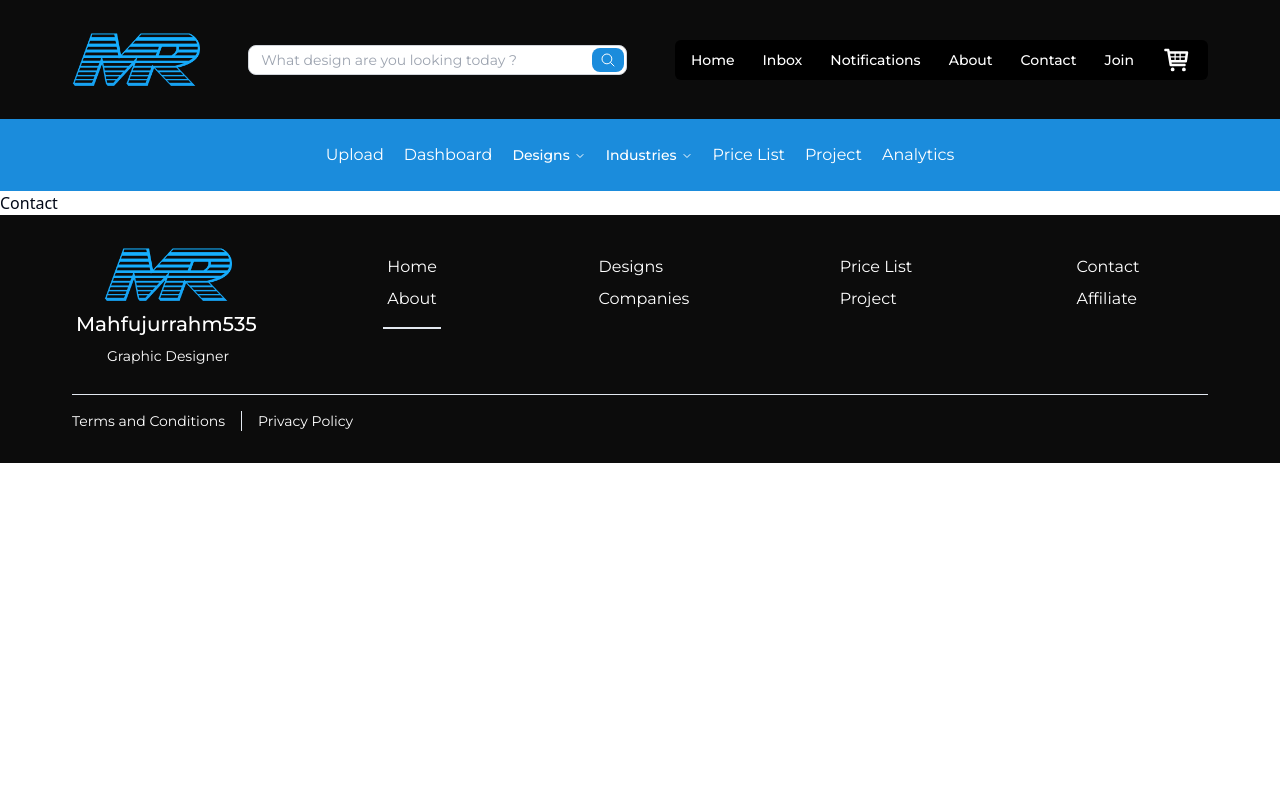
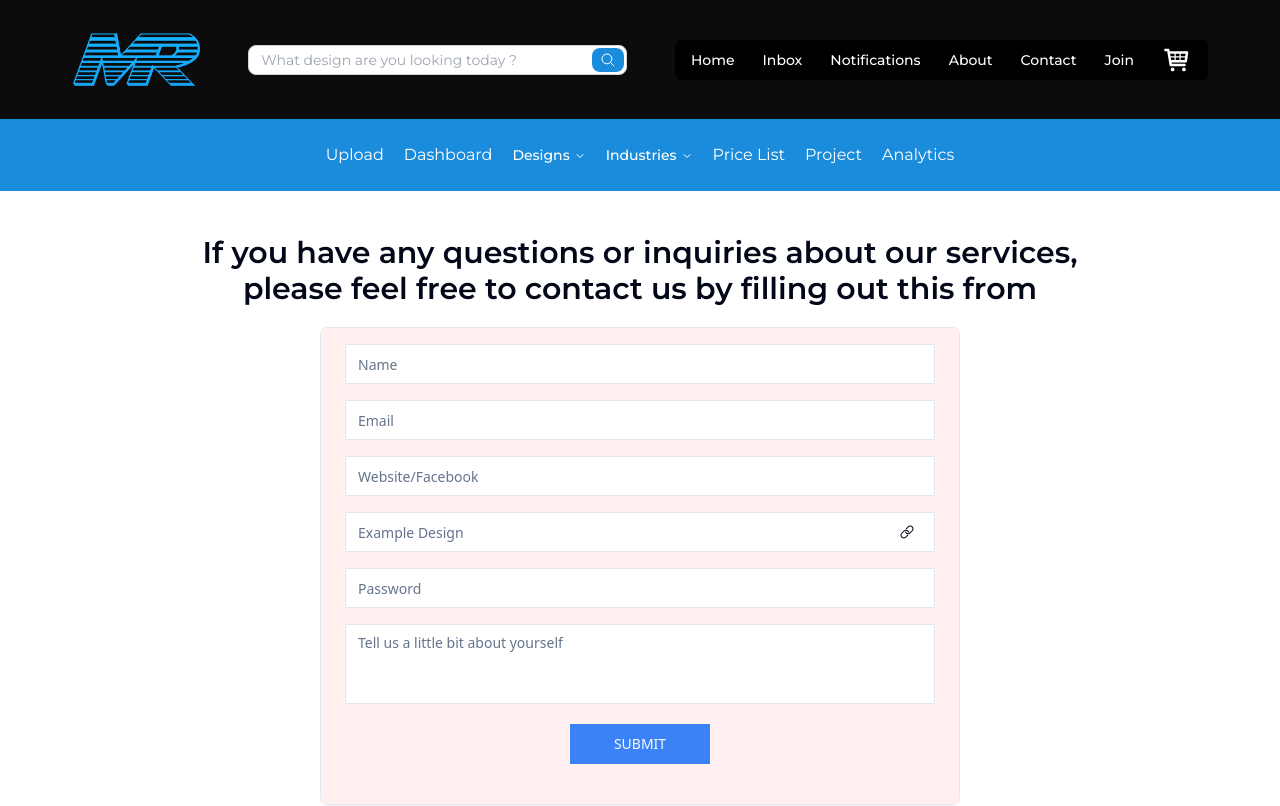
Before and after one commit to kaziahosunhabibripon/mrclient, a React (Vite) app: page /contact in a window 1280 px wide. Shown: the top 806 px of the page. Built offline with nearby package versions, Linux system fonts and the light colour scheme.

Commit message:
contact page design done

```diff
--- a/package.json
+++ b/package.json
@@ -10,6 +10,7 @@
     "preview": "vite preview"
   },
   "dependencies": {
+    "@hookform/resolvers": "^3.3.2",
     "@radix-ui/react-checkbox": "^1.0.4",
     "@radix-ui/react-dialog": "^1.0.5",
     "@radix-ui/react-label": "^2.0.2",
@@ -30,7 +31,8 @@
     "react-router-dom": "^6.21.0",
     "react-select": "^5.8.0",
     "tailwind-merge": "^2.1.0",
-    "tailwindcss-animate": "^1.0.7"
+    "tailwindcss-animate": "^1.0.7",
+    "zod": "^3.22.4"
   },
   "devDependencies": {
     "@iconify/react": "^4.1.1",
--- a/src/Pages/Contact/Contact.jsx
+++ b/src/Pages/Contact/Contact.jsx
@@ -1,7 +1,65 @@
+import { Button } from "@/components/ui/button";
+import { Input } from "@/components/ui/input";
+
 import React from "react";
 
+import { Card, CardContent } from "@/components/ui/card";
+
+import { Textarea } from "@/components/ui/textarea";
+import { IoIosLink } from "react-icons/io";
 const Contact = () => {
-  return <div>Contact</div>;
+  return (
+    <div className="flex justify-center flex-col  items-center my-6 w-full">
+      <div className="max-w-4xl text-center my-5">
+        <h1 className="font-montserrat text-3xl font-semibold">
+          If you have any questions or inquiries about our services, please feel
+          free to contact us by filling out this from
+        </h1>
+      </div>
+      <div className="w-1/2">
+        <Card className="w-full">
+          <CardContent className="space-y-2 bg-[#FFEFEF]">
+            <form className="py-4 flex flex-col gap-4 ">
+              <div>
+                <Input className="rounded-none" placeholder="Name" />
+              </div>
+              <div>
+                <Input className="rounded-none" placeholder="Email" />
+              </div>
+              <div>
+                <Input
+                  className="rounded-none"
+                  placeholder="Website/Facebook"
+                />
+              </div>
+              <div className="flex items-center relative">
+                <Input className="rounded-none" placeholder="Example Design" />
+                <div className="absolute  inset-y-0 right-0 flex items-center justify-center mr-5">
+                  <IoIosLink />
+                </div>
+              </div>
+
+              <div>
+                <Input className="rounded-none" placeholder="Password" />
+              </div>
+
+              <div className="flex items-center justify-between">
+                <Textarea
+                  placeholder="Tell us a little bit about yourself"
+                  className="resize-none rounded-none"
+                />
+              </div>
+              <div className="flex justify-center px-4 mt-1">
+                <Button className="w-1/4 rounded-none bg-blue-500 hover:bg-blue-600 font-medium">
+                  SUBMIT
+                </Button>
+              </div>
+            </form>
+          </CardContent>
+        </Card>
+      </div>
+    </div>
+  );
 };
 
 export default Contact;
--- /dev/null
+++ b/src/components/ui/form.jsx
@@ -0,0 +1,133 @@
+import * as React from "react"
+import { Slot } from "@radix-ui/react-slot"
+import { Controller, FormProvider, useFormContext } from "react-hook-form";
+
+import { cn } from "@/lib/utils"
+import { Label } from "@/components/ui/label"
+
+const Form = FormProvider
+
+const FormFieldContext = React.createContext({})
+
+const FormField = (
+  {
+    ...props
+  }
+) => {
+  return (
+    (<FormFieldContext.Provider value={{ name: props.name }}>
+      <Controller {...props} />
+    </FormFieldContext.Provider>)
+  );
+}
+
+const useFormField = () => {
+  const fieldContext = React.useContext(FormFieldContext)
+  const itemContext = React.useContext(FormItemContext)
+  const { getFieldState, formState } = useFormContext()
+
+  const fieldState = getFieldState(fieldContext.name, formState)
+
+  if (!fieldContext) {
+    throw new Error("useFormField should be used within <FormField>")
+  }
+
+  const { id } = itemContext
+
+  return {
+    id,
+    name: fieldContext.name,
+    formItemId: `${id}-form-item`,
+    formDescriptionId: `${id}-form-item-description`,
+    formMessageId: `${id}-form-item-message`,
+    ...fieldState,
+  }
+}
+
+const FormItemContext = React.createContext({})
+
+const FormItem = React.forwardRef(({ className, ...props }, ref) => {
+  const id = React.useId()
+
+  return (
+    (<FormItemContext.Provider value={{ id }}>
+      <div ref={ref} className={cn("space-y-2", className)} {...props} />
+    </FormItemContext.Provider>)
+  );
+})
+FormItem.displayName = "FormItem"
+
+const FormLabel = React.forwardRef(({ className, ...props }, ref) => {
+  const { error, formItemId } = useFormField()
+
+  return (
+    (<Label
+      ref={ref}
+      className={cn(error && "text-destructive", className)}
+      htmlFor={formItemId}
+      {...props} />)
+  );
+})
+FormLabel.displayName = "FormLabel"
+
+const FormControl = React.forwardRef(({ ...props }, ref) => {
+  const { error, formItemId, formDescriptionId, formMessageId } = useFormField()
+
+  return (
+    (<Slot
+      ref={ref}
+      id={formItemId}
+      aria-describedby={
+        !error
+          ? `${formDescriptionId}`
+          : `${formDescriptionId} ${formMessageId}`
+      }
+      aria-invalid={!!error}
+      {...props} />)
+  );
+})
+FormControl.displayName = "FormControl"
+
+const FormDescription = React.forwardRef(({ className, ...props }, ref) => {
+  const { formDescriptionId } = useFormField()
+
+  return (
+    (<p
+      ref={ref}
+      id={formDescriptionId}
+      className={cn("text-sm text-muted-foreground", className)}
+      {...props} />)
+  );
+})
+FormDescription.displayName = "FormDescription"
+
+const FormMessage = React.forwardRef(({ className, children, ...props }, ref) => {
+  const { error, formMessageId } = useFormField()
+  const body = error ? String(error?.message) : children
+
+  if (!body) {
+    return null
+  }
+
+  return (
+    (<p
+      ref={ref}
+      id={formMessageId}
+      className={cn("text-sm font-medium text-destructive", className)}
+      {...props}>
+      {body}
+    </p>)
+  );
+})
+FormMessage.displayName = "FormMessage"
+
+export {
+  useFormField,
+  Form,
+  FormItem,
+  FormLabel,
+  FormControl,
+  FormDescription,
+  FormMessage,
+  FormField,
+}
--- /dev/null
+++ b/src/components/ui/textarea.jsx
@@ -0,0 +1,18 @@
+import * as React from "react"
+
+import { cn } from "@/lib/utils"
+
+const Textarea = React.forwardRef(({ className, ...props }, ref) => {
+  return (
+    (<textarea
+      className={cn(
+        "flex min-h-[80px] w-full rounded-md border border-input bg-background px-3 py-2 text-sm ring-offset-background placeholder:text-muted-foreground focus-visible:outline-none focus-visible:ring-2 focus-visible:ring-ring focus-visible:ring-offset-2 disabled:cursor-not-allowed disabled:opacity-50",
+        className
+      )}
+      ref={ref}
+      {...props} />)
+  );
+})
+Textarea.displayName = "Textarea"
+
+export { Textarea }
```
Also changed, not shown: 1 other file (tests, documents, lock files or other folders).
